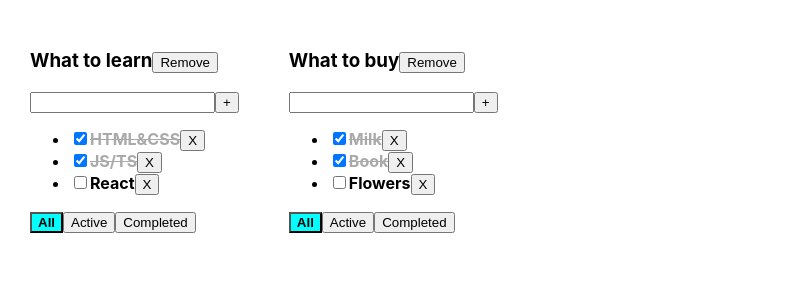
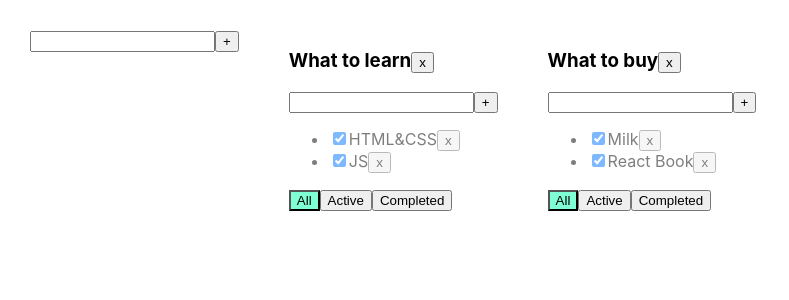
Before and after one commit to Katerinamiku/todolist, a React (Create React App) app: page / in a window 1280 px wide. Shown: the top 300 px of the page, without its empty margins (0-789 px from the left). Built offline with nearby package versions, Linux system fonts and the light colour scheme.

Commit message:
add lesson six

```diff
--- /dev/null
+++ b/src/AddingInput.tsx
@@ -0,0 +1,41 @@
+import React, {ChangeEvent, KeyboardEvent, useState} from "react";
+
+type AddingInputPropsType = {
+    addItem: (title: string) => void
+
+}
+function AddingInput(props: AddingInputPropsType) {
+
+    let [title, setTitle] = useState("")
+    let [error, setError] = useState<string | null>(null)
+
+    const onChangeHandler = (e: ChangeEvent<HTMLInputElement>) => {
+        setTitle(e.currentTarget.value)
+    }
+    const onKeyPressHandler = (e: KeyboardEvent<HTMLInputElement>) => {
+        setError(null);
+        if (e.key === 'Enter') {
+            addItem();
+        }
+    }
+    const addItem = () => {
+        let newTitle = title.trim();
+        if (newTitle !== "") {
+            props.addItem(newTitle);
+            setTitle("");
+        } else {
+            setError("Title is required");
+        }
+    }
+    return  <div>
+        <input value={title}
+               onChange={onChangeHandler}
+               onKeyPress={onKeyPressHandler}
+               className={error ? "error" : ""}
+        />
+        <button onClick={addItem}>+</button>
+        {error && <div className="error-message">{error}</div>}
+    </div>
+}
+
+export default AddingInput;
--- a/src/App.css
+++ b/src/App.css
@@ -6,22 +6,19 @@
 .App > div {
   margin-right: 50px;
 }
-.isDone {
-  text-decoration: line-through;
-  color: #555;
+
+.error {
+  border: red 1px solid;
+}
+
+.error-message {
+  color: red;
+}
+
+.active-filter {
+  background-color: aquamarine;
+}
+
+.is-done {
   opacity: 0.5;
 }
-.task {
-  font-weight: bold;
-}
-
-.active {
-  background-color: aqua;
-  color: black;
-  font-weight: bold;
-}
-
-.error {
-  border: 2px solid red;
-  outline: none;
-}
--- a/src/App.tsx
+++ b/src/App.tsx
@@ -1,114 +1,122 @@
 import React, {useState} from 'react';
 import './App.css';
-import TodoList, {TaskType} from './Todolist';
-import {v1} from "uuid";
+import {TaskType, Todolist} from './Todolist';
+import {v1} from 'uuid';
+import AddItemForm from "./AddingInput";
+import AddingInput from "./AddingInput";
 
-
-type TodoListType = {
+export type FilterValuesType = "all" | "active" | "completed";
+type TodolistType = {
+    id: string
     title: string
-    id: string
     filter: FilterValuesType
 }
 
-type TaskStateType = {
-    [todoListID: string]: Array<TaskType>
+type TasksStateType = {
+    [key: string]: Array<TaskType>
 }
 
-export type FilterValuesType = "all" | "active" | "completed"
+function App() {
+    let todolistId1 = v1();
+    let todolistId2 = v1();
 
-function App() {
-    //-----------BLL
-    const todoListID1 = v1()
-    const todoListID2 = v1()
-    const [todoLists, setTodoLists] = useState<Array<TodoListType>>([
-        {id: todoListID1, title: "What to learn", filter: 'all'},
-        {id: todoListID2, title: "What to buy", filter: 'all'},
+    let [todolists, setTodolists] = useState<Array<TodolistType>>([
+        {id: todolistId1, title: "What to learn", filter: "all"},
+        {id: todolistId2, title: "What to buy", filter: "all"}
     ])
-    const [tasks, setTasks] = useState<TaskStateType>({
-        [todoListID1]: [
+
+    let [tasks, setTasks] = useState<TasksStateType>({
+        [todolistId1]: [
             {id: v1(), title: "HTML&CSS", isDone: true},
-            {id: v1(), title: "JS/TS", isDone: true},
-            {id: v1(), title: "React", isDone: false},
+            {id: v1(), title: "JS", isDone: true}
         ],
-        [todoListID2]: [
+        [todolistId2]: [
             {id: v1(), title: "Milk", isDone: true},
-            {id: v1(), title: "Book", isDone: true},
-            {id: v1(), title: "Flowers", isDone: false},
+            {id: v1(), title: "React Book", isDone: true}
         ]
-    })
+    });
 
-    const removeTask = (taskID: string, todoListID: string) => {
-        const copyTasks = {...tasks} // делаем копию стейта
-        copyTasks[todoListID] = tasks[todoListID].filter(t => t.id !== taskID)
-        setTasks(copyTasks)
-    }
-    const addTask = (title: string, todoListID: string) => {
-        const newTask: TaskType = {
-            id: v1(),
-            title: title,
-            isDone: false
-        } //создали таску
-        const copyTasks = {...tasks} //сделали копию стейта, новый обьект
-        copyTasks[todoListID] = [newTask, ...tasks[todoListID]] //в копию полодили новый массив и новую таску вначало списка
-        setTasks(copyTasks)
-    }
-    //еще вариант
-    const changeTaskStatus = (taskID: string, isDone: boolean, todoListID: string) => {
-        const updatedTask = tasks[todoListID].map(t => t.id === taskID ? {...t, isDone: isDone} : t)
-        setTasks({...tasks, [todoListID]:updatedTask})         //сетаем копию обьекта и перезаписываем свойство
 
-        //         const copyTasks = {...tasks}
-        //         copyTasks[todoListID] = tasks[todoListID].map(t => t.id === taskID ? {...t, isDone: isDone} : t)
-        //         setTasks(copyTasks)//сетаем копию обьекта и перезаписываем свойство
+    function removeTask(id: string, todolistId: string) {
+        tasks[todolistId] = tasks[todolistId].filter(t => t.id != id);
+        setTasks({...tasks});
     }
 
-    const changeTodoListFilter = (filter: FilterValuesType, todoListID: string) => {
-        const filteredTodolist = todoLists.map(tl => tl.id === todoListID ? {...tl, filter: filter} : tl)
-        setTodoLists(filteredTodolist)
-    } //промапим массив тудулистов и найдет тот чей айди передан его фильтр поняем на занчение которок пришло, при этом крпируем весь массив и внем перезапишем измененный массив
-
-    const removeTodolist = (todoListID: string) => {
-        const removedTodolist = todoLists.filter(tl => tl.id !== todoListID) //удаляем все что пришло по айди
-        setTodoLists(removedTodolist)//сетаем обновленный массив
-        delete tasks[todoListID] //удаляем таски из тасков
+    function addTask(title: string, todolistId: string) {
+        let newTask: TaskType = {id: v1(), title: title, isDone: false};
+        tasks[todolistId] = [newTask, ...tasks[todolistId]];
+        setTasks({...tasks});
     }
 
-    //--------UI
-    const todolistsComponents = todoLists.map(tl => {
+    function changeStatus(id: string, isDone: boolean, todolistId: string) {
+        const updatedTask = tasks[todolistId].map(t => t.id === id ? {...t, isDone: isDone} : t)
+        setTasks({...tasks, [todolistId]: updatedTask})
+    }
 
-        let tasksForRender;
-        switch (tl.filter) {
-            case "active":
-                tasksForRender = tasks[tl.id].filter(t => !t.isDone)
-                break
-            case "completed":
-                tasksForRender = tasks[tl.id].filter(t => t.isDone)
-                break
-            default:
-                tasksForRender = tasks[tl.id]
+    function changeFilter(value: FilterValuesType, todolistId: string) {
+        const filteredTodolist = todolists.map(tl => tl.id === todolistId ? {...tl, filter: value} : tl)
+        setTodolists(filteredTodolist)
+    }
+
+    function removeTodolist(id: string) {
+        setTodolists(todolists.filter(tl => tl.id != id));
+        delete tasks[id];
+        setTasks({...tasks});
+    }
+
+    function addTodoList(title: string) {
+        let Newtodolist: TodolistType = {
+            id: v1(),
+            filter: 'all',
+            title: title
         }
-        return (
-            <TodoList
-                key={tl.id}
+        setTodolists([Newtodolist, ...todolists]);
+        setTasks({...tasks, [Newtodolist.id]: []})
+    }
 
-                id={tl.id}
-                title={tl.title}
-                filter={tl.filter}
-                tasks={tasksForRender}
+    function changeTaskTitle(id: string, title: string, todolistId: string) {
+        const updatedTaskTitle = tasks[todolistId].map(t => t.id === id ? {...t, title: title} : t)
+        setTasks({...tasks, [todolistId]: updatedTaskTitle})
+    }
 
-                changeTaskStatus={changeTaskStatus}
-                addTask={addTask}
-                removeTask={removeTask}
-                changeTodoListFilter={changeTodoListFilter}
-                removeTodolist={removeTodolist}
-            />
-        )
-    })
+    function changeTodolistTitle(id: string, newTitle: string) {
+        const todolistNewTitle = todolists.map(tl => tl.id === id ?
+            {...tl, title: newTitle} : tl)
+        setTodolists(todolistNewTitle)
+    }
 
-    //UI:
     return (
         <div className="App">
-            {todolistsComponents}
+            <AddingInput addItem={addTodoList}/>
+            {
+                todolists.map(tl => {
+                    let allTodolistTasks = tasks[tl.id];
+                    let tasksForTodolist = allTodolistTasks;
+
+                    if (tl.filter === "active") {
+                        tasksForTodolist = allTodolistTasks.filter(t => t.isDone === false);
+                    }
+                    if (tl.filter === "completed") {
+                        tasksForTodolist = allTodolistTasks.filter(t => t.isDone === true);
+                    }
+
+                    return <Todolist
+                        key={tl.id}
+                        id={tl.id}
+                        title={tl.title}
+                        tasks={tasksForTodolist}
+                        removeTask={removeTask}
+                        changeFilter={changeFilter}
+                        addTask={addTask}
+                        changeTaskStatus={changeStatus}
+                        filter={tl.filter}
+                        removeTodolist={removeTodolist}
+                        changeTaskTitle={changeTaskTitle}
+                        changeTodolistTitle={changeTodolistTitle}
+                    />
+                })
+            }
+
         </div>
     );
 }
--- /dev/null
+++ b/src/EditableSpan.tsx
@@ -0,0 +1,30 @@
+import React, {ChangeEvent, useState} from "react";
+
+type EditableSpanPropsType = {
+    title: string
+    onChange: (newTitle: string)=>void
+}
+
+export function EditableSpan(props: EditableSpanPropsType) {
+    let [editMode, setEditMode] = useState(false)
+    let [title, setTitle] = useState('')
+
+    const activateEditMode = () => {
+        setEditMode(true);
+        setTitle(props.title)
+    }
+    const activateViewMode = () => {
+        setEditMode(false);
+        props.onChange(title)
+    }
+    const onChangeTitleHandler = (e: ChangeEvent<HTMLInputElement>) => setTitle(e.currentTarget.value)
+
+    return (
+        editMode
+            ? <input value={title}
+                     onBlur={activateViewMode}
+                     autoFocus
+                     onChange={onChangeTitleHandler} />
+            : <span onDoubleClick={activateEditMode}>{props.title}</span>
+    )
+}
--- a/src/Todolist.tsx
+++ b/src/Todolist.tsx
@@ -1,111 +1,79 @@
-import React, {useState, KeyboardEvent, ChangeEvent} from 'react';
-import {FilterValuesType} from "./App";
-import {Checkbox} from "./Components/Checkbox";
-import {Button} from "./Components/Button";
+import React, {ChangeEvent} from 'react';
+import {FilterValuesType} from './App';
+import AddingInput from "./AddingInput";
+import {EditableSpan} from "./EditableSpan";
 
 export type TaskType = {
     id: string
     title: string
     isDone: boolean
 }
-type TodoListPropsType = {
+
+type PropsType = {
     id: string
     title: string
-    tasks: TaskType[]
+    tasks: Array<TaskType>
+    removeTask: (taskId: string, todolistId: string) => void
+    changeFilter: (value: FilterValuesType, todolistId: string) => void
+    addTask: (title: string, todolistId: string) => void
+    changeTaskStatus: (id: string, isDone: boolean, todolistId: string) => void
+    removeTodolist: (id: string) => void
     filter: FilterValuesType
-    addTask: (title: string, todoListID: string) => void
-    removeTask: (taskID: string, todoListID: string) => void
-    changeTodoListFilter: (filter: FilterValuesType, todoListID: string) => void
-    changeTaskStatus: (taskID: string, isDone: boolean, todoListID: string) => void
-    removeTodolist: (todoListID: string) => void
+    changeTaskTitle: (id: string, title: string, todolistId: string)=>void
+    changeTodolistTitle: (id: string, title: string) => void
 }
 
-const TodoList = (props: TodoListPropsType) => {
-    const [title, setTitle] = useState<string>("")
-    const [error, setError] = useState<boolean>(false)
-    const tasksJSX = props.tasks.length
-        ? props.tasks.map(t => {
-            const removeTask = () => props.removeTask(t.id, props.id)
+export function Todolist(props: PropsType) {
 
-            const changeTaskStatus = (tId: string, eventValue: boolean) =>
-            props.changeTaskStatus(t.id, eventValue, props.id)
-            return (
-                <li key={t.id}>
-                    <Checkbox isDone={t.isDone}
-                              callBack={(eventValue) => changeTaskStatus(t.id, eventValue)}
-                    />
+    const removeTodolist = () => props.removeTodolist(props.id)
 
-                    <span className={t.isDone ? "task isDone" : "task"}>{t.title}</span>
-                    <Button name={'X'}
-                            callBack={removeTask}/>
+    const onAllClickHandler = () => props.changeFilter("all", props.id);
+    const onActiveClickHandler = () => props.changeFilter("active", props.id);
+    const onCompletedClickHandler = () => props.changeFilter("completed", props.id);
 
+    const addTask = (title: string) => {
+        props.addTask(title, props.id)
+    }
+    const changeTodolistTitle = (newTitle: string) => {
+        props.changeTodolistTitle(props.id, newTitle);
+    }
+
+    return <div>
+        <h3> <EditableSpan title={props.title} onChange={changeTodolistTitle}/>
+            <button onClick={removeTodolist}>x</button>
+        </h3>
+        <AddingInput addItem={addTask}/>
+        <ul>
+            {
+                props.tasks.map(t => {
+                    const onClickHandler = () => props.removeTask(t.id, props.id)
+                    const onChangeStatusHandler = (e: ChangeEvent<HTMLInputElement>) => {
+                        let newIsDoneValue = e.currentTarget.checked;
+                        props.changeTaskStatus(t.id, newIsDoneValue, props.id);
+                    }
+                    const onChangeTitleHandler = (title: string) => {
+                        props.changeTaskTitle(t.id, title, props.id)
+                    }
+
+                    return <li key={t.id} className={t.isDone ? "is-done" : ""}>
+                        <input type="checkbox" onChange={onChangeStatusHandler} checked={t.isDone}/>
+                        <EditableSpan title={t.title}
+                        onChange={onChangeTitleHandler}/>
+                        <button onClick={onClickHandler}>x</button>
                     </li>
-            )
                 })
-        : <span>Your taskslist is empty</span>
-
-    const getOnClickHandler = (filter: FilterValuesType) => {
-        return () => props.changeTodoListFilter(filter, props.id)
             }
-    const onClickHandler = () => props.changeTodoListFilter("all", props.id)
-
-    const addTask = () => {
-        const trimmedTitle = title.trim()
-        if (trimmedTitle) {
-            props.addTask(trimmedTitle, props.id)
-        } else {
-            setError(true)
-        }
-        setTitle("")
-    }
-    const onKeyDownAddTask = (e: KeyboardEvent<HTMLInputElement>) => e.key === "Enter" && addTask()
-    const onChangeSetTitle = (e: ChangeEvent<HTMLInputElement>) => {
-        setTitle(e.currentTarget.value)
-        error && setError(false)
-    }
-    const removeTodolist = () => {
-        props.removeTodolist(props.id)
-    };
-    return (
-        <div>
-            <h3>
-                {props.title}
-                <Button name={'Remove'}
-                        callBack={removeTodolist}/>
-            </h3>
-            <div>
-                <input
-                    value={title}
-                    onChange={onChangeSetTitle}
-                    onKeyDown={onKeyDownAddTask}
-                    className={error ? "error" : ""}
-                />
-                <Button name={'+'}
-                        callBack={addTask}/>
-                {error && <div style={{color: "red"}}>Title is required!</div>}
-            </div>
-            <ul>
-                {tasksJSX}
         </ul>
         <div>
-                <button
-                    className={props.filter === "all" ? "active" : ""}
-                    onClick={onClickHandler}
-                >All
+            <button className={props.filter === 'all' ? "active-filter" : ""}
+                    onClick={onAllClickHandler}>All
             </button>
-                <button
-                    className={props.filter === "active" ? "active" : ""}
-                    onClick={getOnClickHandler("active")}
-                >Active
+            <button className={props.filter === 'active' ? "active-filter" : ""}
+                    onClick={onActiveClickHandler}>Active
             </button>
-                <button
-                    className={props.filter === "completed" ? "active" : ""}
-                    onClick={getOnClickHandler("completed")}
-                >Completed
+            <button className={props.filter === 'completed' ? "active-filter" : ""}
+                    onClick={onCompletedClickHandler}>Completed
             </button>
         </div>
     </div>
-    );
-};
-
-export default TodoList;
+}
--- a/src/index.tsx
+++ b/src/index.tsx
@@ -5,7 +5,7 @@ import App from './App';
 import * as serviceWorker from './serviceWorker';
 
 ReactDOM.render(<App />,  document.getElementById('root'));
- // App()
+
 // If you want your app to work offline and load faster, you can change
 // unregister() to register() below. Note this comes with some pitfalls.
 // Learn more about service workers: https://bit.ly/CRA-PWA
```
Also changed, not shown: package.json (+16 -42 lines), 1 other file (tests, documents, lock files or other folders). Lines whose indentation alone changed are shown as unchanged.
